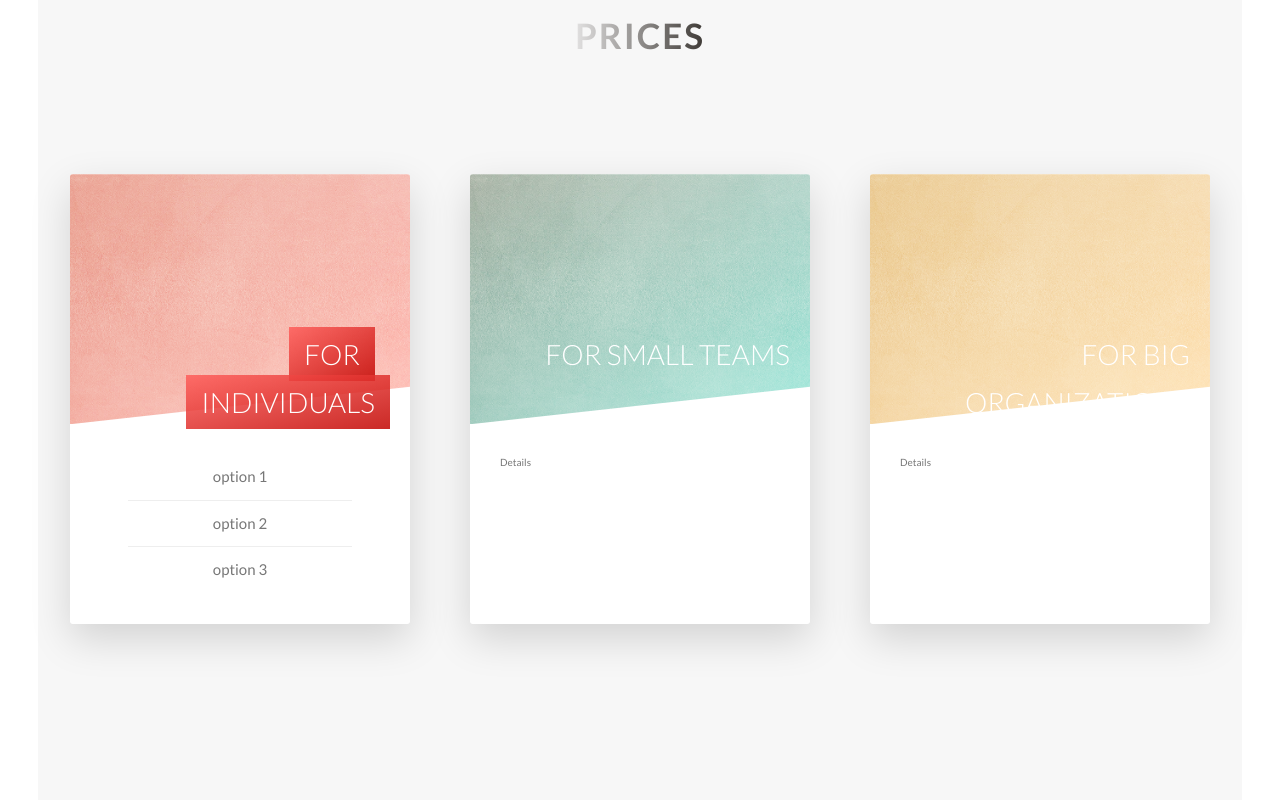
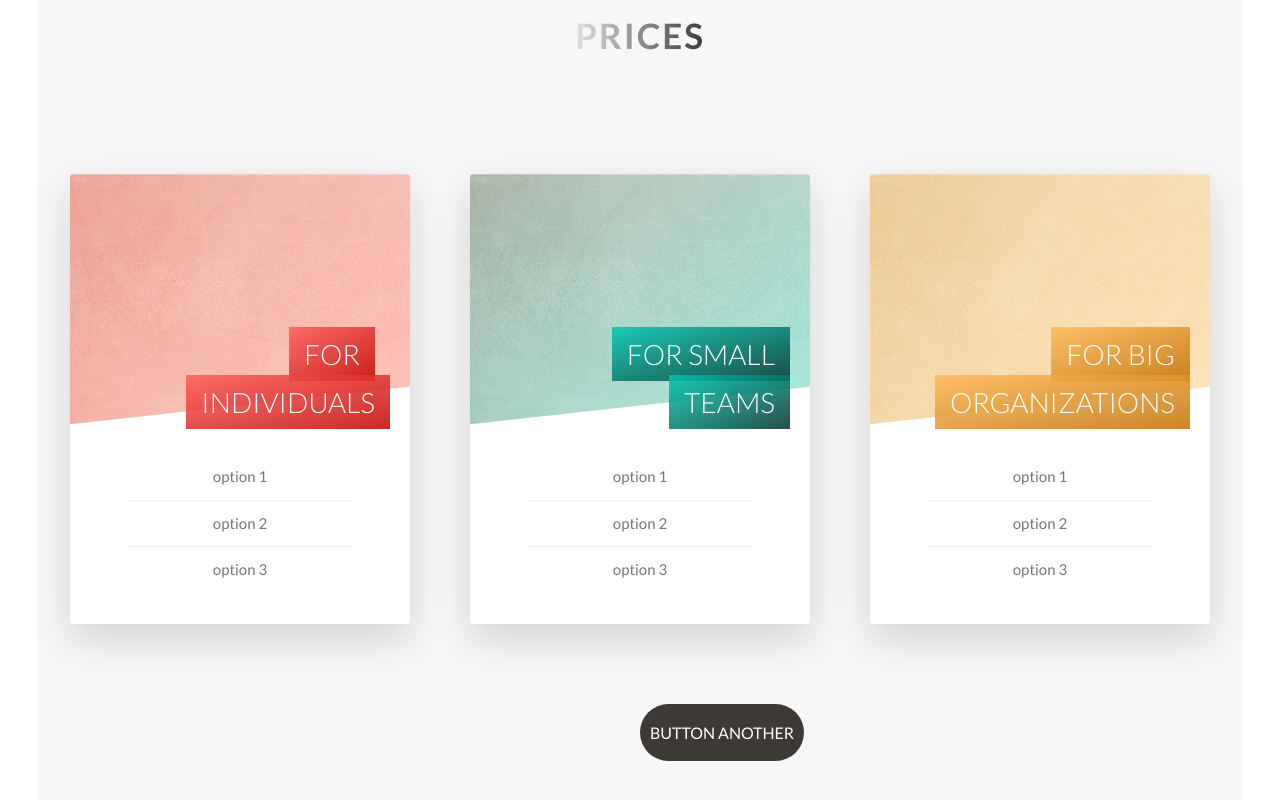
Before and after one commit to debuy-co/landingPage, a React (Create React App) app: page / in a window 1280 px wide. Shown: the part 2658-3458 px from the top of the page. Built offline with nearby package versions, Linux system fonts and the light colour scheme.

Commit message:
Building the Tours Section - Part 3

```diff
--- a/src/components/price/Price.js
+++ b/src/components/price/Price.js
@@ -28,7 +28,17 @@ function Price() {
               </div>
             </div>
             <div className="card__side card__side--back card__side--back-1">
-              BACK
+              {/*cta stands for call to action*/}
+              <div className="card__cta">
+                <div className="card__price-box">
+                  <p className="card__price-only">Only</p>
+                  <p className="card__price-value">$297</p>
+                </div>
+                {/*btn--white is the same scss element that we styled when using the header*/}
+                <a href="#1" className="btn btn--white btn--animation">
+                  Book now
+                </a>
+              </div>
             </div>
           </div>
         </div>
@@ -38,11 +48,30 @@ function Price() {
               <div className="card__picture card__picture--2">
                 &nbsp; {/*this in HTML means a white space*/}
               </div>
-              <h4 className="card__heading">for small teams</h4>
-              <div className="card__details">Details</div>
+              <h4 className="card__heading">
+                <span className="card__heading-span card__heading-span--2">
+                  for small teams
+                </span>
+              </h4>
+              <div className="card__details">
+                <ul>
+                  <li>option 1</li>
+                  <li>option 2</li>
+                  <li>option 3</li>
+                </ul>
+              </div>
             </div>
             <div className="card__side card__side--back card__side--back-2">
-              BACK
+              <div className="card__cta">
+                <div className="card__price-box">
+                  <p className="card__price-only">Only</p>
+                  <p className="card__price-value">$xxx</p>
+                </div>
+                {/*btn--white is the same scss element that we styled when using the header*/}
+                <a href="#1" className="btn btn--white btn--animation">
+                  Book now
+                </a>
+              </div>
             </div>
           </div>
         </div>
@@ -52,14 +81,40 @@ function Price() {
               <div className="card__picture card__picture--3">
                 &nbsp; {/*this in HTML means a white space*/}
               </div>
-              <h4 className="card__heading">for big organizations</h4>
-              <div className="card__details">Details</div>
+              <h4 className="card__heading">
+                <span className="card__heading-span card__heading-span--3">
+                  for big organizations
+                </span>
+              </h4>
+              <div className="card__details">
+                <ul>
+                  <li>option 1</li>
+                  <li>option 2</li>
+                  <li>option 3</li>
+                </ul>
+              </div>
             </div>
             <div className="card__side card__side--back card__side--back-3">
-              BACK
+              <div className="card__cta">
+                <div className="card__price-box">
+                  <p className="card__price-only">Only</p>
+                  <p className="card__price-value">$xxx</p>
+                </div>
+                {/*btn--white is the same scss element that we styled when using the header*/}
+                <a href="#1" className="btn btn--white btn--animation">
+                  Book now
+                </a>
+              </div>
             </div>
           </div>
         </div>
+      </div>
+
+      {/*//TODO: vedere perche anhe in questo caso non e' centrato*/}
+      <div className="u-center-text u-margin-bottom-big">
+        <a href="#2" className="btn btn--white">
+          Button another
+        </a>
       </div>
     </section>
   );
--- a/src/sass/base/_utilities.scss
+++ b/src/sass/base/_utilities.scss
@@ -15,3 +15,15 @@
 .u-margin-bottom-small {
   margin-bottom: 1.5rem;
 }
+
+.u-margin-top-big {
+  margin-bottom: 8rem;
+}
+
+.u-margin-top-medium {
+  margin-bottom: 4rem;
+}
+
+.u-margin-top-small {
+  margin-bottom: 1.5rem;
+}
--- a/src/sass/components/_button.scss
+++ b/src/sass/components/_button.scss
@@ -7,6 +7,7 @@
     visited -> Matches links that have been visited.
     */
   /*we want to the "visited" state to looks exactly like the "link" state*/
+  position: relative;
   &:link,
   &:visited {
     position: absolute;
--- a/src/sass/components/_card.scss
+++ b/src/sass/components/_card.scss
@@ -68,6 +68,8 @@
     z-index: 20;
   }
 
+  //FRONT SIDE STYLING
+
   &__picture {
     background-size: cover;
     height: 25rem;
@@ -132,6 +134,22 @@
         darken(rgba($color-vibrant-pinkish-red, 0.85), 30%)
       );
     }
+
+    &--2 {
+      background-image: linear-gradient(
+        to right bottom,
+        rgba($color-bright-turquoise, 0.85),
+        darken(rgba($color-bright-turquoise, 0.85), 30%)
+      );
+    }
+
+    &--3 {
+      background-image: linear-gradient(
+        to right bottom,
+        rgba($color-warm-orange, 0.85),
+        darken(rgba($color-warm-orange, 0.85), 30%)
+      );
+    }
   }
 
   &__details {
@@ -151,4 +169,33 @@
       }
     }
   }
+
+  //BACK SIDE STYLING
+  &__cta {
+    position: absolute;
+    top: 50%;
+    left: 50%;
+    transform: translate(
+      -50%,
+      -50%
+    ); //to center it (it is extactly the same thing that we did in the header)
+    width: 90%; //otherwise the button will not show entirely the text
+    text-align: center; //so that also the button is centered
+    //TODO: vedere per quale motivo non si centra il pulsante
+  }
+
+  &__price-box {
+    margin-bottom: 0.8rem;
+    color: $color-white;
+  }
+
+  &__price-only {
+    font-size: 1.5rem;
+    text-transform: uppercase;
+  }
+
+  &__price-value {
+    font-size: 6rem;
+    font-weight: 100; //when we have huge text is better to make it thin
+  }
 }
```
